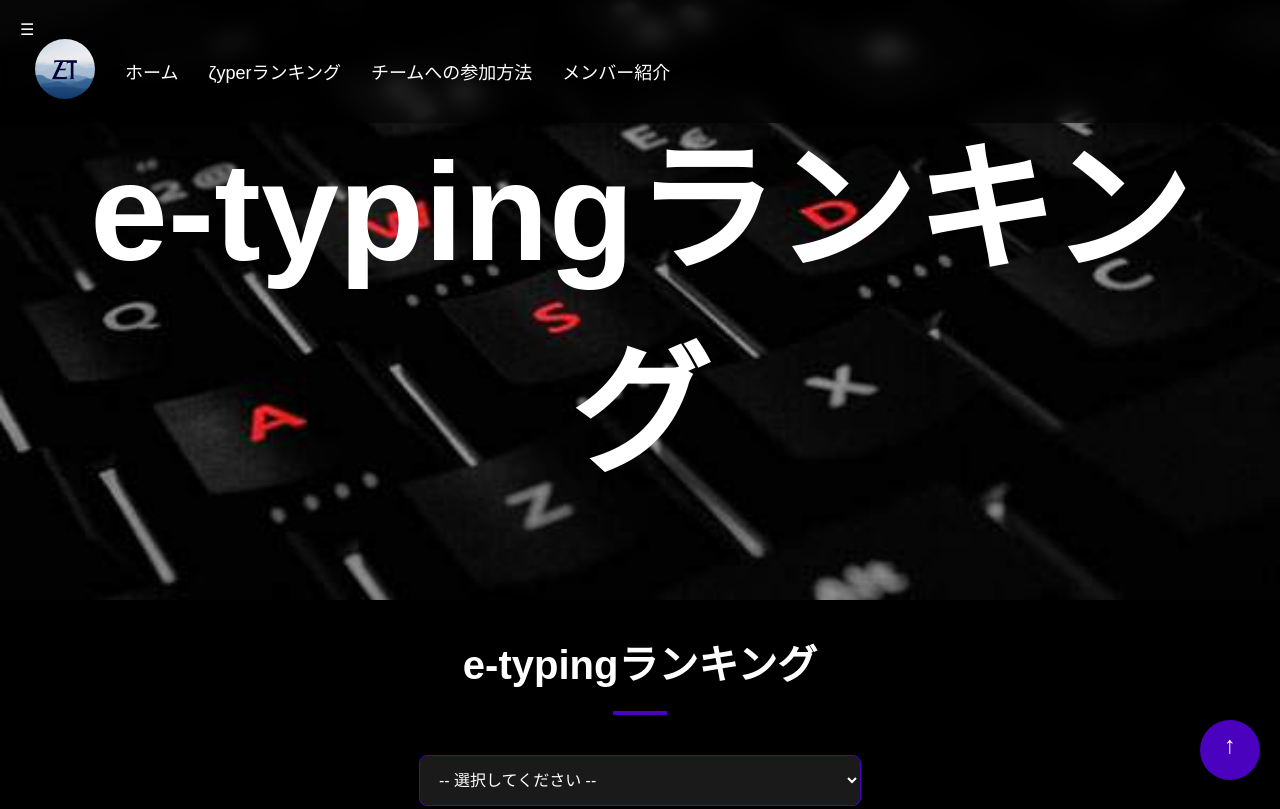
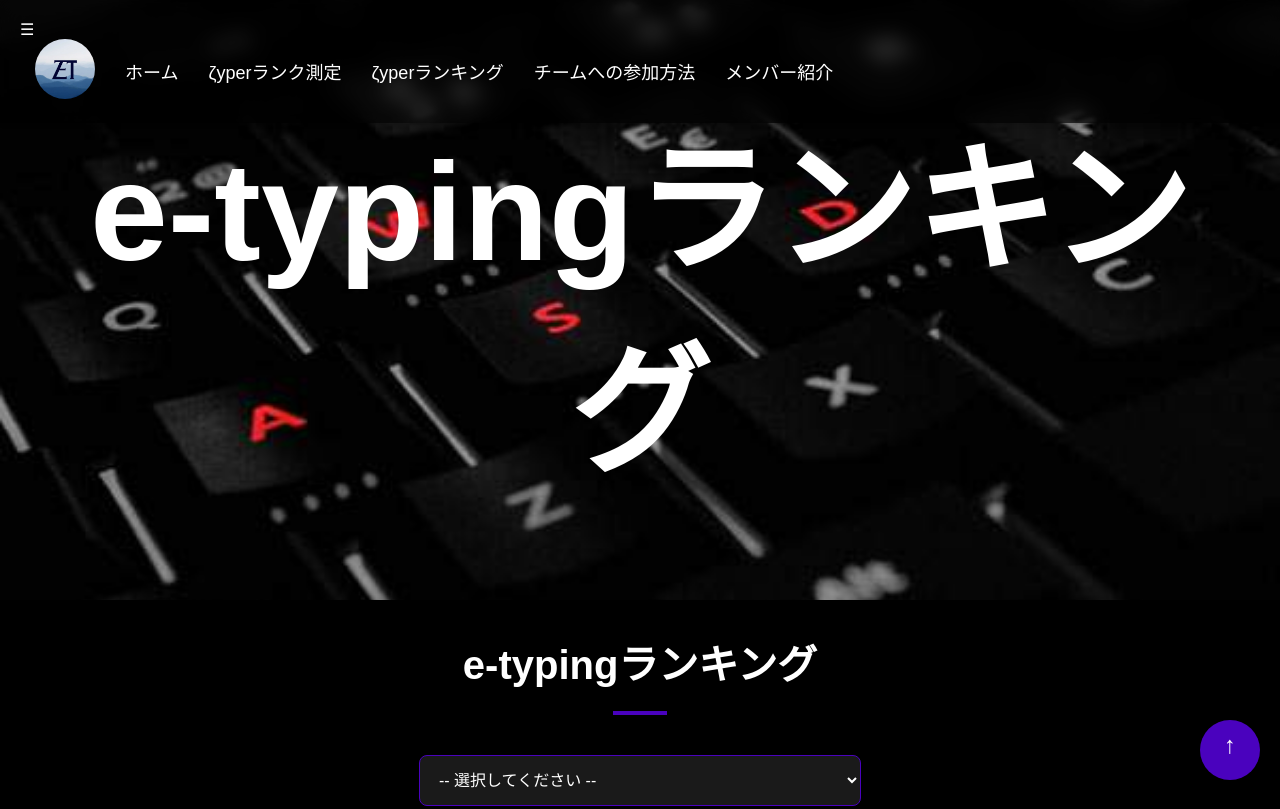
Before and after one commit to saijaku1/-yper, a plain HTML site: page ranking/e-typing/Weektime/index.html in a window 1280 px wide. Shown: the top 809 px of the page. Drawn offline with Linux system fonts and the light colour scheme; files whose address does not match are found by name.

Commit message:
Update index.html

```diff
--- a/ranking/e-typing/Weektime/index.html
+++ b/ranking/e-typing/Weektime/index.html
@@ -13,6 +13,7 @@
         <ul>
             <li><img src="../../../image/zetyper.png"  id="zetyper-icon"></li>
             <li><a href="https://zetyper.f5.si">ホーム</a></li>
+            <li><a href="https://zetyper.f5.si/survery">ζyperランク測定</a></li>
             <li><a href="https://zetyper.f5.si/ranking">ζyperランキング</a></li>
             <li><a href="https://zetyper.f5.si/#join">チームへの参加方法</a></li>
             <li><a href="https://zetyper.f5.si/member">メンバー紹介</a></li>
```
